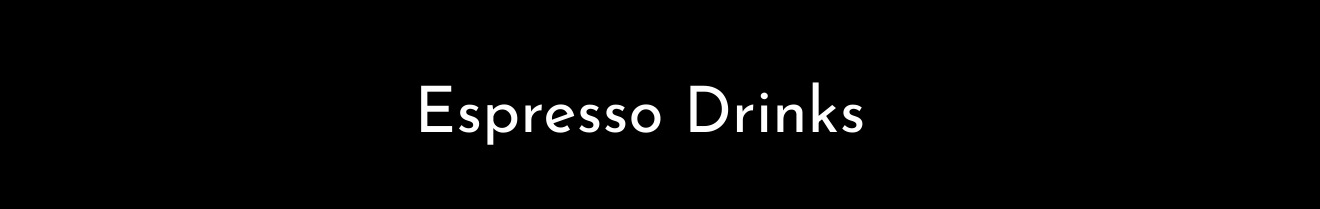
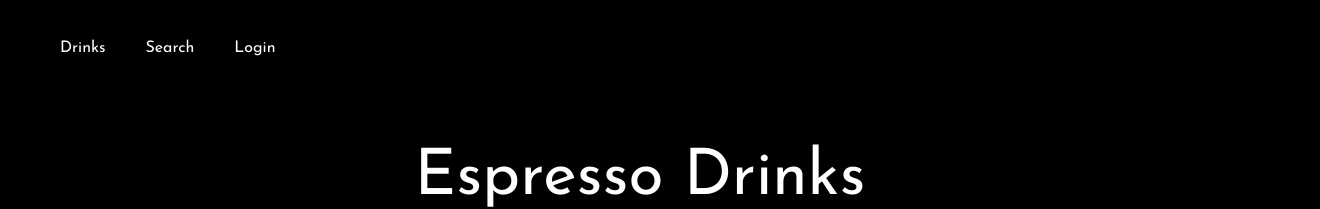
Before and after one commit to theclegginator/project-3, a React (Create React App) app in the folder client/: page / in a window 1280 px wide. Shown: the top 209 px of the page, 1320 px wide, since content can reach past the window. Built offline with nearby package versions, Linux system fonts and the light colour scheme.

Commit message:
nav comes alive

```diff
--- a/client/src/components/Nav/index.js
+++ b/client/src/components/Nav/index.js
@@ -39,7 +39,7 @@ class Nav extends Component {
     return (
       <div id="wrapper" className="wrapper">
       <div className="nav">
-        <i className="fa fa-bars" type="menu-fold" onClick={() => this.navClick()} />
+        {/* <i className="fa fa-coffee" type="menu-fold" onClick={() => this.navClick()} /> */}
         {/* <div className="navlink"> */}
         <Link className="header-nav__item" to="/">Drinks</Link>
             <Link className="header-nav__item" to="/Shops/">Search</Link>
--- a/client/src/components/Nav/style.css
+++ b/client/src/components/Nav/style.css
@@ -1,7 +1,7 @@
 .navbar {
   color: transparent;
-align-content: left;
-text-align: left;
+/* align-content: left; */
+/* text-align: left;  */
 }
 /*
 .navbar-brand {
@@ -23,18 +23,17 @@ font: 1em sans-serif;
   color: white;
   padding-left: 40px;
   align-content: center;
-  display: flex;
+  /* display: flex; */
   font-family: "josefin sans";
 font-weight: 600i;
 -webkit-animation: text-pop-up-top 2s cubic-bezier(0.550, 0.055, 0.675, 0.190) 2s both;
 	        animation: text-pop-up-top 1s cubic-bezier(0.550, 0.055, 0.675, 0.190) 1s both;
 }
 .wrapper {
-  display: flex;
+padding:20px;
   width: 100%;
   height: 100%;
   transition: margin .5s;
-  margin: 0 0 0 -250px;
 }
 
 .wrapper.is-nav-open {
@@ -42,11 +41,10 @@ font-weight: 600i;
 }
 
 .nav {
-  position: relative;
+  /* position: relative; */
   width: 250px;
   height: 100%;
-  /* padding: 20px; */
-  /* border-right: 1px solid #ccc; */
+  padding: 20px;
 }
 
 /* .navicon {
```
